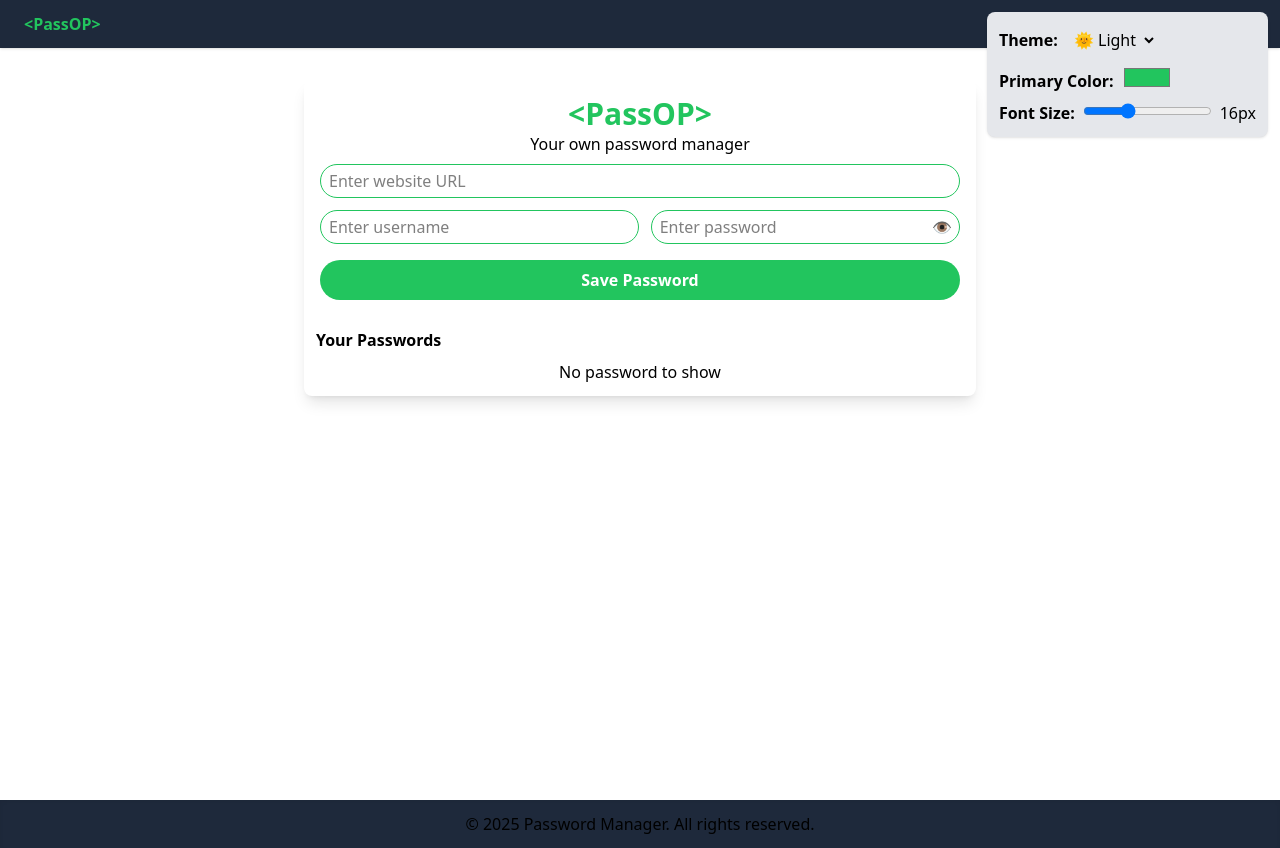
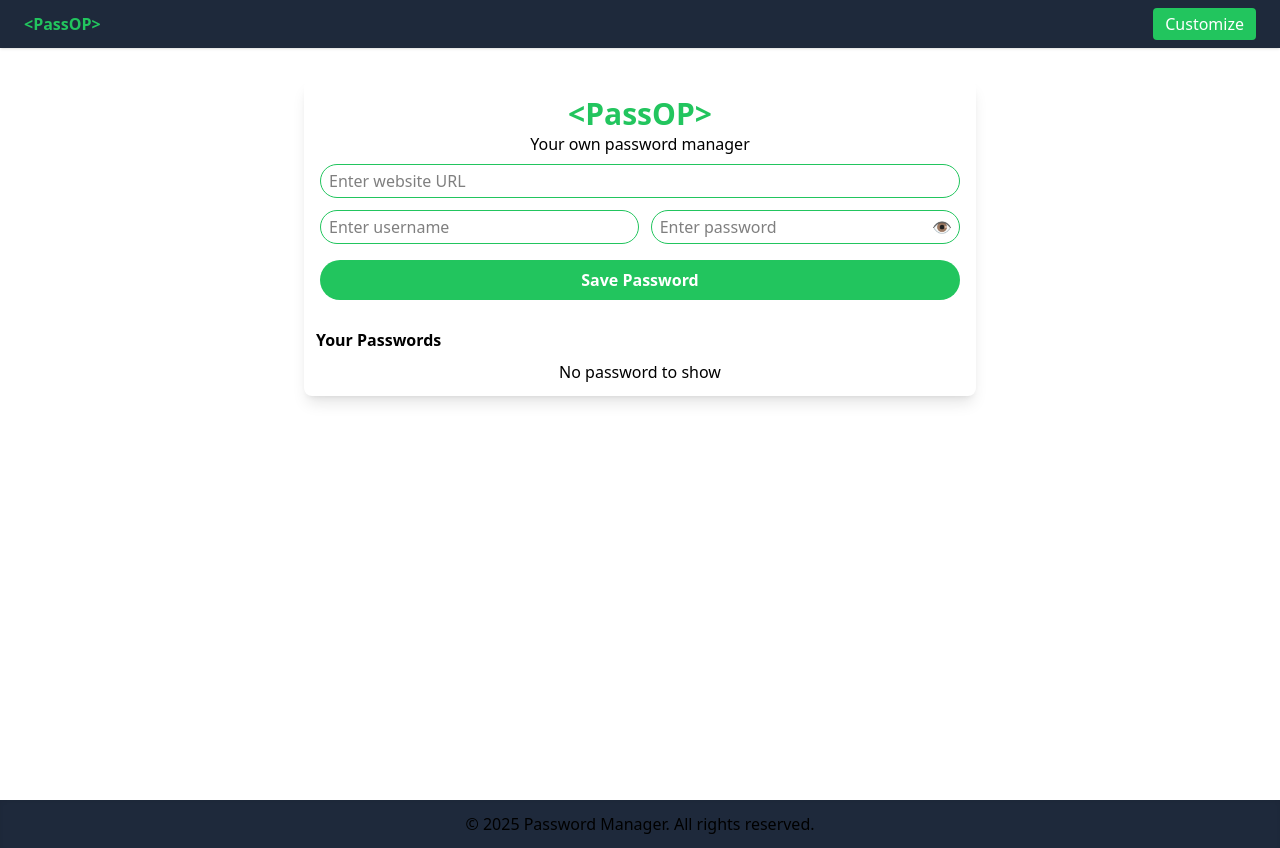
Before and after one commit to Muhammad-Sheik-Nauman/password_manager, a React (Vite) app: page / in a window 1280 px wide. Built offline with nearby package versions, Linux system fonts and the light colour scheme.

Commit message:
Add settings customization and close button functionality in App component

```diff
--- a/src/App.jsx
+++ b/src/App.jsx
@@ -1,14 +1,25 @@
-import React from "react";
+
 import Navbar from "./components/Navbar";
 import Footer from "./components/Footer";
 import Manager from "./components/Manager";
 import Settings from "./components/Settings";
+import React, { useState, useEffect } from "react";
 
 function App() {
+  const [showSettings, setShowSettings] = useState(false);
+
+  const handleCustomize = () => setShowSettings((v) => !v);
+
+
+  useEffect(() => {
+    window.closeSettings = () => setShowSettings(false);
+    return () => { delete window.closeSettings; };
+  }, []);
+
   return (
     <>
-      <Navbar />
-      <Settings />
+      <Navbar onCustomize={handleCustomize} />
+      {showSettings && <Settings />}
       <div className="min-h-screen flex flex-col justify-between">
         <Manager />
         <Footer />
--- a/src/components/Navbar.jsx
+++ b/src/components/Navbar.jsx
@@ -1,6 +1,6 @@
 import React from 'react'
 
-const Navbar = () => {
+const Navbar = ({ onCustomize }) => {
   return (
     <nav
       className="h-12 flex justify-between items-center px-6 shadow"
@@ -9,11 +9,14 @@ const Navbar = () => {
       <div className="logo font-bold" style={{ color: "var(--primary)" }}>
         &lt;PassOP&gt;
       </div>
-      <ul className='flex gap-6'>
-        <a className='hover:underline' href="#">Home</a>
-        <a className='hover:underline' href="#">About</a>
-        <a className='hover:underline' href="#">Contact</a>
-      </ul>
+      <div className='flex items-center'>
+        <button
+          className="ml-4 px-3 py-1 rounded bg-[var(--primary)] text-white hover:bg-opacity-80 transition"
+          onClick={onCustomize}
+        >
+          Customize
+        </button>
+      </div>
     </nav>
   )
 }
--- a/src/components/Settings.jsx
+++ b/src/components/Settings.jsx
@@ -24,9 +24,16 @@ const Settings = () => {
   }, [fontSize]);
 
   return (
-    <div className="fixed top-3 right-3 p-3 bg-gray-200 rounded-lg shadow z-50">
-
-      <div className="mb-2">
+    <div className="fixed top-3 right-3 p-3 bg-gray-200 rounded-lg shadow z-50 min-w-[220px]">
+      <button
+        className="absolute top-1 right-2 text-xl text-gray-500 hover:text-gray-800 font-bold"
+        style={{lineHeight:1}}
+        onClick={() => typeof window.closeSettings === 'function' && window.closeSettings()}
+        aria-label="Close"
+      >
+        ×
+      </button>
+      <div className="mb-2 mt-2">
         <label className="mr-2 font-semibold">Theme:</label>
         <select
           value={theme}
```
